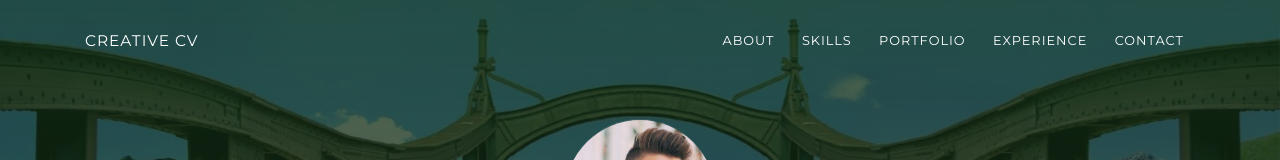
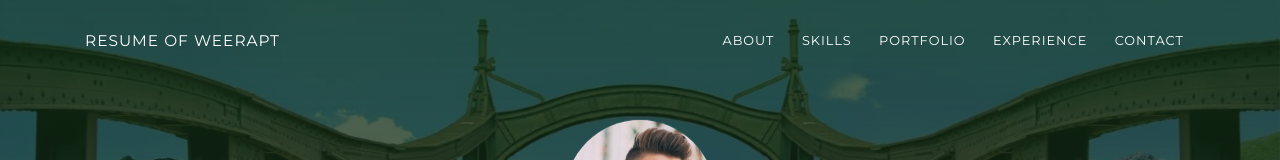
Before and after one commit to JOE-DEK-IT/resume, a plain HTML site: page resume.html in a window 1280 px wide. Shown: the top 160 px of the page. Drawn offline with Linux system fonts and the light colour scheme.

Commit message:
change name and titel

```diff
--- a/index.html
+++ b/resume.html
@@ -17,7 +17,7 @@
       <div class="profile-page sidebar-collapse">
         <nav class="navbar navbar-expand-lg fixed-top navbar-transparent bg-primary" color-on-scroll="400">
           <div class="container">
-            <div class="navbar-translate"><a class="navbar-brand" href="#" rel="tooltip">Creative CV</a>
+            <div class="navbar-translate"><a class="navbar-brand" href="#" rel="tooltip">Resume of Weerapt</a>
               <button class="navbar-toggler navbar-toggler" type="button" data-toggle="collapse" data-target="#navigation" aria-controls="navigation" aria-expanded="false" aria-label="Toggle navigation"><span class="navbar-toggler-bar bar1"></span><span class="navbar-toggler-bar bar2"></span><span class="navbar-toggler-bar bar3"></span></button>
             </div>
             <div class="collapse navbar-collapse justify-content-end" id="navigation">
```
